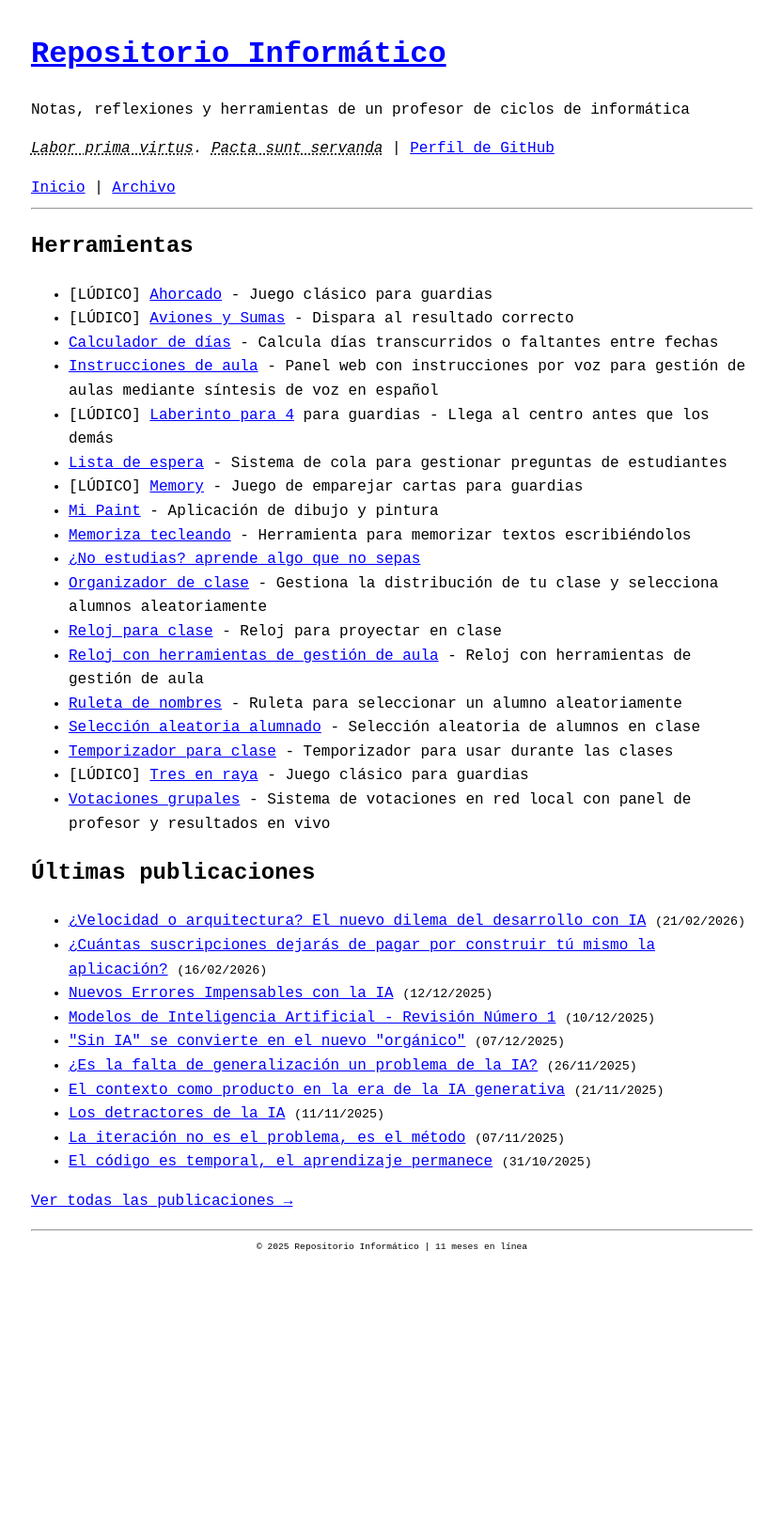
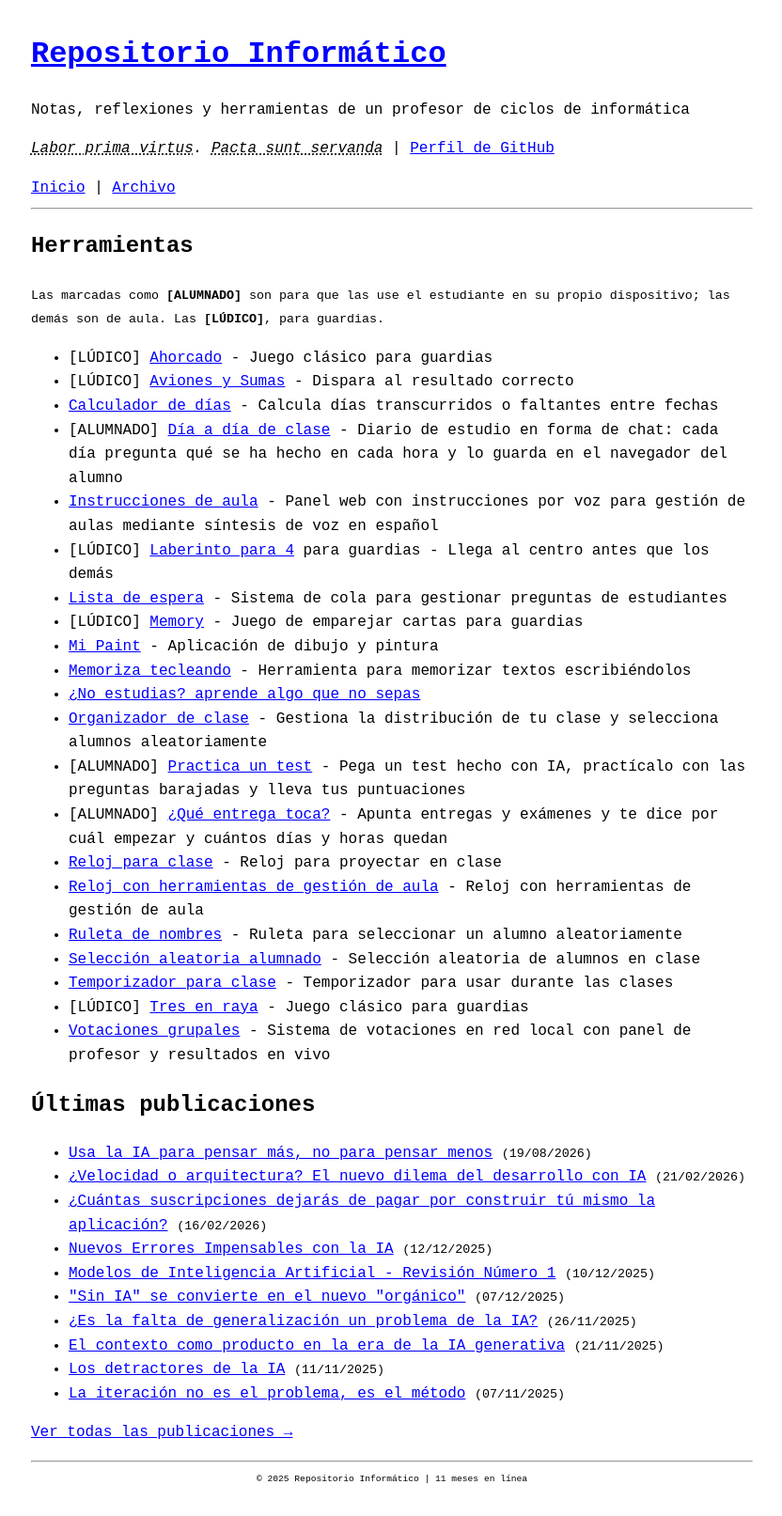
Before and after one commit to repositorioinformatico/repositorioinformatico.github.io, a Jekyll site: the page built from index.html, in a window 1280 px wide. Shown: the whole page at 94% size, without its empty margins (223-1055 px from the left). Built offline with Jekyll 4.4.1, drawn with Linux system fonts in a browser that asks for light colours; before the commit the page ends 1367 px from its top, so only the background shows below that.

Commit message:
Anadir las tres herramientas para el alumnado
- Dia a dia de clase, Practica un test y Que entrega toca
- Nueva etiqueta [ALUMNADO] para distinguir lo que usa el estudiante en su
  propio dispositivo de lo que es de aula; sin ella se mezclaban en la lista

Co-Authored-By: Claude Opus 5 (1M context) <noreply@anthropic.com>
Claude-Session: https://claude.ai/code/session_01YS18nD7eFC1qvWsZTWtkJE

```diff
--- /dev/null
+++ b/_posts/2026-08-19-usa-la-ia-para-pensar-mas-no-menos.md
@@ -0,0 +1,9 @@
+---
+layout: post
+title: "Usa la IA para pensar más, no para pensar menos"
+date: 2026-08-19
+---
+
+Hay un atajo tentador: pedirle a la IA la respuesta, copiarla y seguir adelante como si hubieras aprendido algo. No has aprendido nada, has aparentado. El aprendizaje real no llega con la respuesta correcta, sino cuando tu cerebro pelea por entenderla; esa fricción no es un fallo del proceso, es el proceso. Y lo que no cuesta, no queda. La curiosidad es el motor y el esfuerzo es el camino: la IA acelera ese camino, pero las piernas siguen siendo tuyas.
+
+Por eso la clave no es la herramienta, sino cómo la usas: no como una máquina de respuestas, sino como un tutor exigente que te haga preguntas en vez de resolvértelas, que critique tu razonamiento en vez de aplaudirlo y que te explique el paso que no entiendes en vez de saltárselo. A mis alumnos se lo digo claro: la IA no está para hacer vuestro trabajo, sino para haceros más capaces de hacerlo. El que la usa para no estudiar hoy, mañana no sabrá nada y encima dependerá de ella; el que la usa para estudiar más rápido y más hondo, aprende en un curso lo que antes costaba tres. Usa la IA para pensar más, no para pensar menos: es el único atajo que de verdad lleva a algún sitio.
--- a/index.html
+++ b/index.html
@@ -5,10 +5,14 @@ title: Inicio
 
 <h2>Herramientas</h2>
 
+<p><small>Las marcadas como <b>[ALUMNADO]</b> son para que las use el estudiante en su propio
+dispositivo; las demás son de aula. Las <b>[LÚDICO]</b>, para guardias.</small></p>
+
 <ul>
     <li>[LÚDICO] <a href="https://repositorioinformatico.github.io/ahorcado/">Ahorcado</a> - Juego clásico para guardias</li>
     <li>[LÚDICO] <a href="https://repositorioinformatico.github.io/aviones-y-sumas/">Aviones y Sumas</a> - Dispara al resultado correcto</li>
     <li><a href="https://repositorioinformatico.github.io/calendario-calculador-dias/">Calculador de días</a> - Calcula días transcurridos o faltantes entre fechas</li>
+    <li>[ALUMNADO] <a href="https://repositorioinformatico.github.io/dia-a-dia-de-clase/">Día a día de clase</a> - Diario de estudio en forma de chat: cada día pregunta qué se ha hecho en cada hora y lo guarda en el navegador del alumno</li>
     <li><a href="https://repositorioinformatico.github.io/instrucciones-aula/">Instrucciones de aula</a> - Panel web con instrucciones por voz para gestión de aulas mediante síntesis de voz en español</li>
     <li>[LÚDICO] <a href="https://repositorioinformatico.github.io/laberinto-para-4/">Laberinto para 4</a> para guardias - Llega al centro antes que los demás</li>
     <li><a href="https://github.com/repositorioinformatico/lista-espera">Lista de espera</a> - Sistema de cola para gestionar preguntas de estudiantes</li>
@@ -17,6 +21,8 @@ title: Inicio
     <li><a href="https://repositorioinformatico.github.io/memoriza-texto-tecleandolo/">Memoriza tecleando</a> - Herramienta para memorizar textos escribiéndolos</li>
     <li><a href="https://repositorioinformatico.github.io/ocioso/">¿No estudias? aprende algo que no sepas</a></li>
     <li><a href="https://repositorioinformatico.github.io/mapa-aula-seleccionar-alumno/">Organizador de clase</a> - Gestiona la distribución de tu clase y selecciona alumnos aleatoriamente</li>
+    <li>[ALUMNADO] <a href="https://repositorioinformatico.github.io/practica-un-test/">Practica un test</a> - Pega un test hecho con IA, practícalo con las preguntas barajadas y lleva tus puntuaciones</li>
+    <li>[ALUMNADO] <a href="https://repositorioinformatico.github.io/que-entrega-toca/">¿Qué entrega toca?</a> - Apunta entregas y exámenes y te dice por cuál empezar y cuántos días y horas quedan</li>
     <li><a href="https://repositorioinformatico.github.io/reloj-clase/">Reloj para clase</a> - Reloj para proyectar en clase</li>
     <li><a href="https://repositorioinformatico.github.io/reloj-lectivo/">Reloj con herramientas de gestión de aula</a> - Reloj con herramientas de gestión de aula</li>
     <li><a href="https://repositorioinformatico.github.io/ruleta-de-los-nombres/">Ruleta de nombres</a> - Ruleta para seleccionar un alumno aleatoriamente</li>
```
